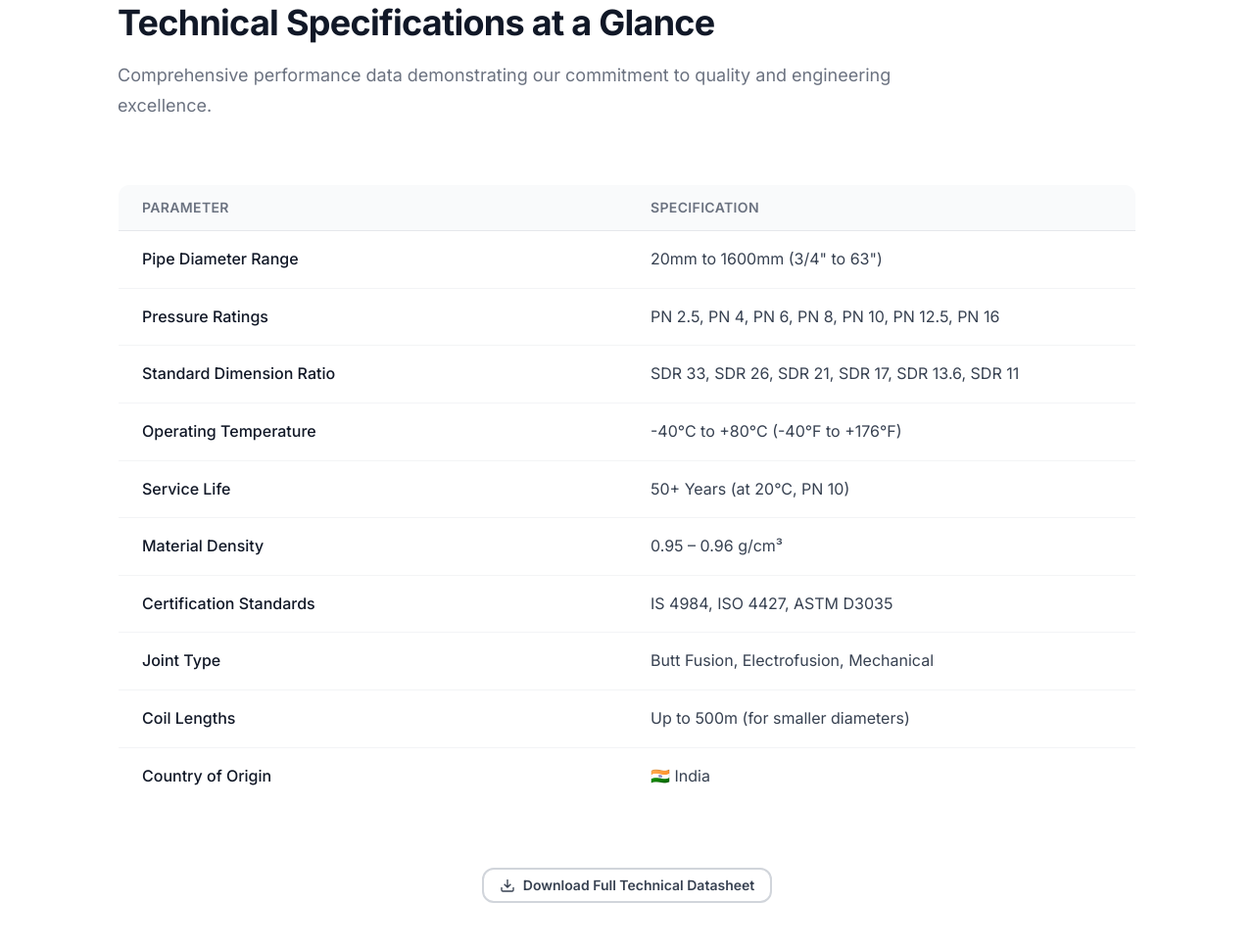
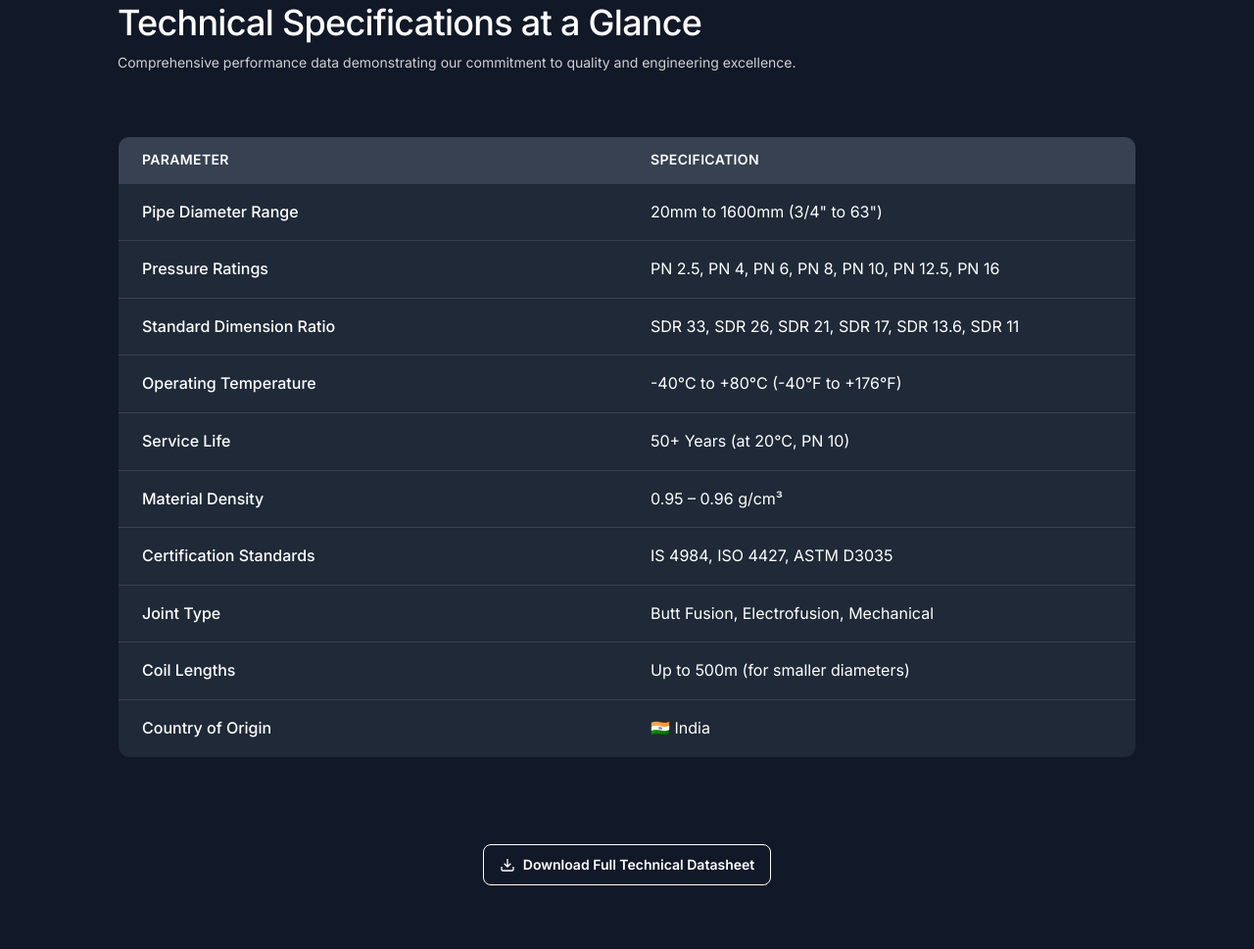
Before and after one commit to jevinjivani2507/js-landing-page, a website with bundled scripts: page index.html in a window 1280 px wide. Shown: the part 1203-2172 px from the top of the page at 98% size. Built offline with nearby package versions, Linux system fonts and the light colour scheme.

Commit message:
style: enhance specs section and button styles, update table colors for better contrast

```diff
--- a/index.html
+++ b/index.html
@@ -369,7 +369,7 @@
 
       <!-- ========== SPECS ========== -->
       <section class="specs section" id="specs">
-        <div class="container">
+        <div class="container specs__container">
           <div class="specs__header reveal">
             <h2 class="specs__heading">Technical Specifications at a Glance</h2>
             <p class="specs__subtitle">
@@ -432,7 +432,7 @@
           </div>
 
           <div class="specs__cta reveal">
-            <a href="#" class="btn btn--outline-dark btn--sm">
+            <a href="#" class="btn btn--outline-dark">
               <svg
                 width="16"
                 height="16"
--- a/src/styles/_reset.css
+++ b/src/styles/_reset.css
@@ -66,6 +66,7 @@ button {
 table {
   border-collapse: collapse;
   border-spacing: 0;
+  border: 1px solid var(--color-gray-700);
 }
 
 fieldset {
--- a/src/styles/sections/_specs.css
+++ b/src/styles/sections/_specs.css
@@ -1,28 +1,37 @@
 .specs {
-  background-color: var(--color-white);
+  background-color: #111827;
   padding-block: var(--section-py);
+  z-index: 1000;
+}
+
+.specs__container {
+  display: flex;
+  flex-direction: column;
+  gap: var(--space-16);
 }
 
 .specs__header {
-  margin-bottom: var(--space-16);
-  max-width: 800px;
+  display: flex;
+  flex-direction: column;
+  gap: var(--space-2);
 }
 
 .specs__heading {
   font-size: var(--text-4xl);
-  font-weight: var(--weight-bold);
+  color: var(--color-white);
+  font-weight: var(--weight-medium);
   line-height: var(--leading-tight);
-  margin-bottom: var(--space-4);
 }
 
 .specs__subtitle {
-  font-size: var(--text-lg);
-  color: var(--color-gray-500);
-  line-height: var(--leading-relaxed);
+  font-size: var(--text-sm);
+  color: var(--color-white);
+  line-height: var(--leading-normal);
+  font-weight: var(--weight-regular);
+  opacity: 0.8;
 }
 
 .specs__table-wrapper {
-  margin-bottom: var(--space-10);
   overflow-x: auto;
   -webkit-overflow-scrolling: touch;
 }
--- a/src/styles/shared/_buttons.css
+++ b/src/styles/shared/_buttons.css
@@ -8,8 +8,8 @@
   font-weight: var(--weight-semibold);
   line-height: 1;
   padding: 16px 24px;
-  border-radius: var(--radius-lg);
-  border: 2px solid transparent;
+  border-radius: var(--radius-md);
+  border: 1px solid transparent;
   cursor: pointer;
   white-space: nowrap;
   transition: all var(--transition-base);
@@ -72,13 +72,15 @@
 /* Outline dark */
 .btn--outline-dark {
   background-color: transparent;
-  color: var(--color-gray-700);
-  border-color: var(--color-gray-300);
+  color: var(--color-white);
+  border-color: var(--color-white);
+  padding: 12px 16px;
 }
 
 .btn--outline-dark:hover {
-  background-color: var(--color-gray-50);
-  border-color: var(--color-gray-400);
+  background-color: var(--color-white);
+  color: var(--color-black);
+  border-color: var(--color-white);
 }
 
 /* Ghost */
--- a/src/styles/shared/_table.css
+++ b/src/styles/shared/_table.css
@@ -2,27 +2,28 @@
   width: 100%;
   border-radius: var(--radius-lg);
   overflow: hidden;
-  border: 1px solid var(--color-gray-200);
+  border: 1px solid var(--color-gray-700);
 }
 
 .data-table thead th {
-  background-color: var(--color-gray-50);
+  background-color: #374151;
   font-size: var(--text-sm);
   font-weight: var(--weight-semibold);
-  color: var(--color-gray-500);
+  color: var(--color-white);
   text-transform: uppercase;
   letter-spacing: var(--tracking-wide);
   padding: 12px 24px;
   text-align: left;
-  border-bottom: 1px solid var(--color-gray-200);
+  border-bottom: 1px solid var(--color-gray-700);
 }
 
 .data-table tbody td {
   font-size: var(--text-base);
-  color: var(--color-gray-700);
+  color: var(--color-white);
   padding: 16px 24px;
-  border-bottom: 1px solid var(--color-gray-100);
+  border-bottom: 1px solid var(--color-gray-700);
   transition: background-color var(--transition-fast);
+  background-color: #1f2937;
 }
 
 .data-table tbody tr:last-child td {
@@ -30,7 +31,8 @@
 }
 
 .data-table tbody tr:hover td {
-  background-color: var(--color-gray-50);
+  background-color: #374151;
+  opacity: 0.8;
 }
 
 /* Two-column spec variant */
@@ -40,7 +42,7 @@
 
 .data-table--specs td:first-child {
   font-weight: var(--weight-medium);
-  color: var(--color-gray-900);
+  color: var(--color-white);
   width: 50%;
 }
 
```
